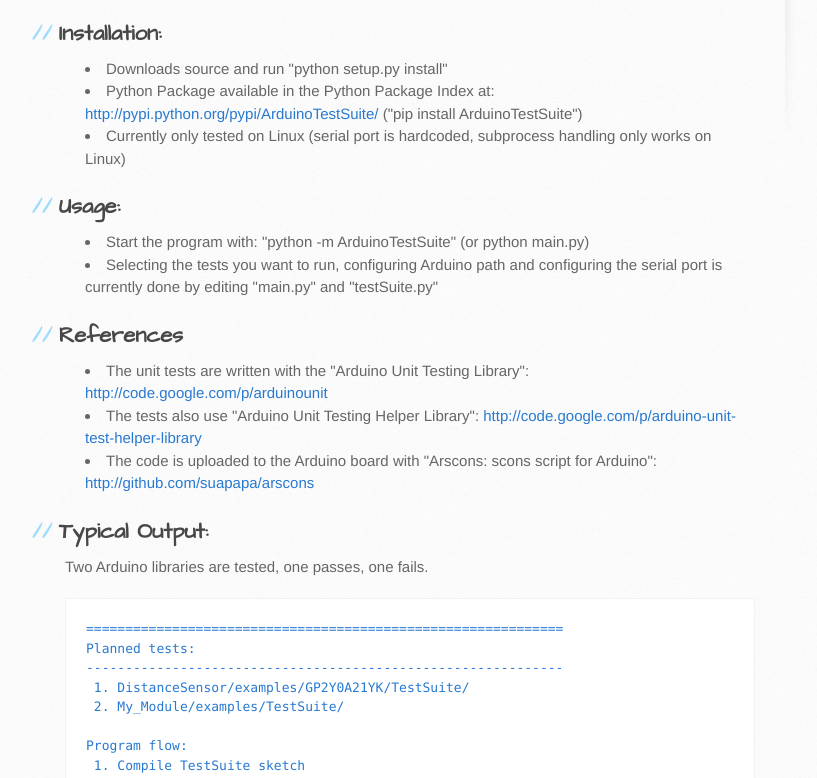
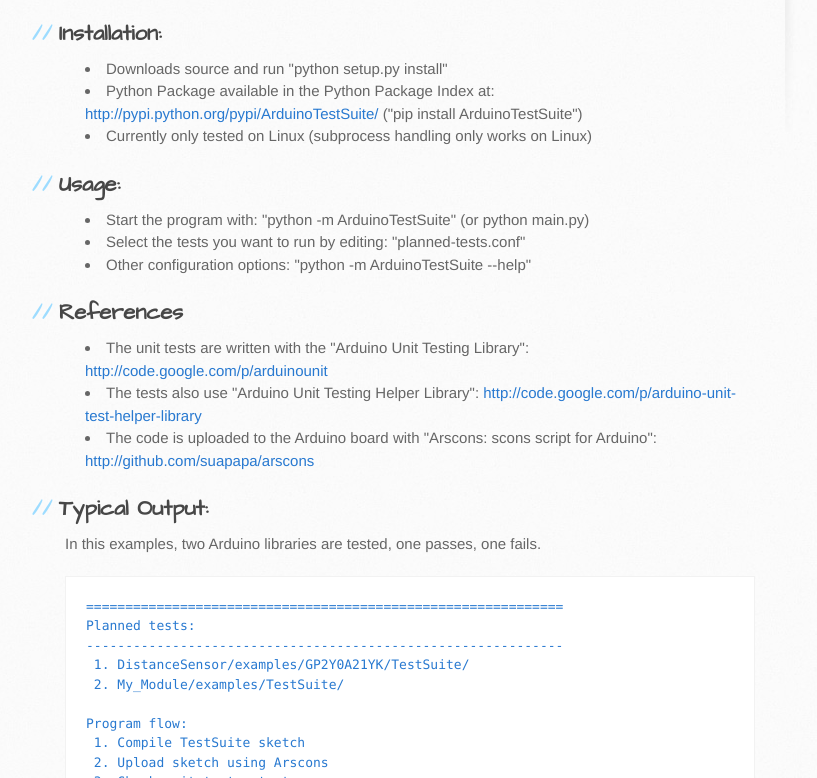
Before and after one commit to jeroendoggen/Arduino-TestSuite, a plain HTML site: page index.html in a window 1280 px wide. Shown: the part 710-1488 px from the top of the page, without its empty margins (105-922 px from the left). Drawn offline with Linux system fonts and the light colour scheme.

```diff
--- a/index.html
+++ b/index.html
@@ -49,12 +49,13 @@
 <ul>
 <li>Downloads source and run "python setup.py install"</li>
 <li>Python Package available in the Python Package Index at: <a href="http://pypi.python.org/pypi/ArduinoTestSuite/">http://pypi.python.org/pypi/ArduinoTestSuite/</a> ("pip install ArduinoTestSuite")</li>
-<li>Currently only tested on Linux (serial port is hardcoded, subprocess handling only works on Linux)</li>
+<li>Currently only tested on Linux (subprocess handling only works on Linux)</li>
 </ul><h2>Usage:</h2>
 
 <ul>
 <li>Start the program with: "python -m ArduinoTestSuite" (or python main.py)</li>
-<li>Selecting the tests you want to run, configuring Arduino path and configuring the serial port is currently done by editing "main.py" and "testSuite.py"</li>
+<li>Select the tests you want to run by editing: "planned-tests.conf"</li>
+<li>Other configuration options: "python -m ArduinoTestSuite --help"</li>
 </ul><h2>References</h2>
 
 <ul>
@@ -66,7 +67,7 @@
 </li>
 </ul><h2>Typical Output:</h2>
 
-<p>Two Arduino libraries are tested, one passes, one fails.</p>
+<p>In this examples, two Arduino libraries are tested, one passes, one fails.</p>
 
 <pre><code>=============================================================
 Planned tests:
```
Also changed, not shown: params.json (+1 -1 lines).
